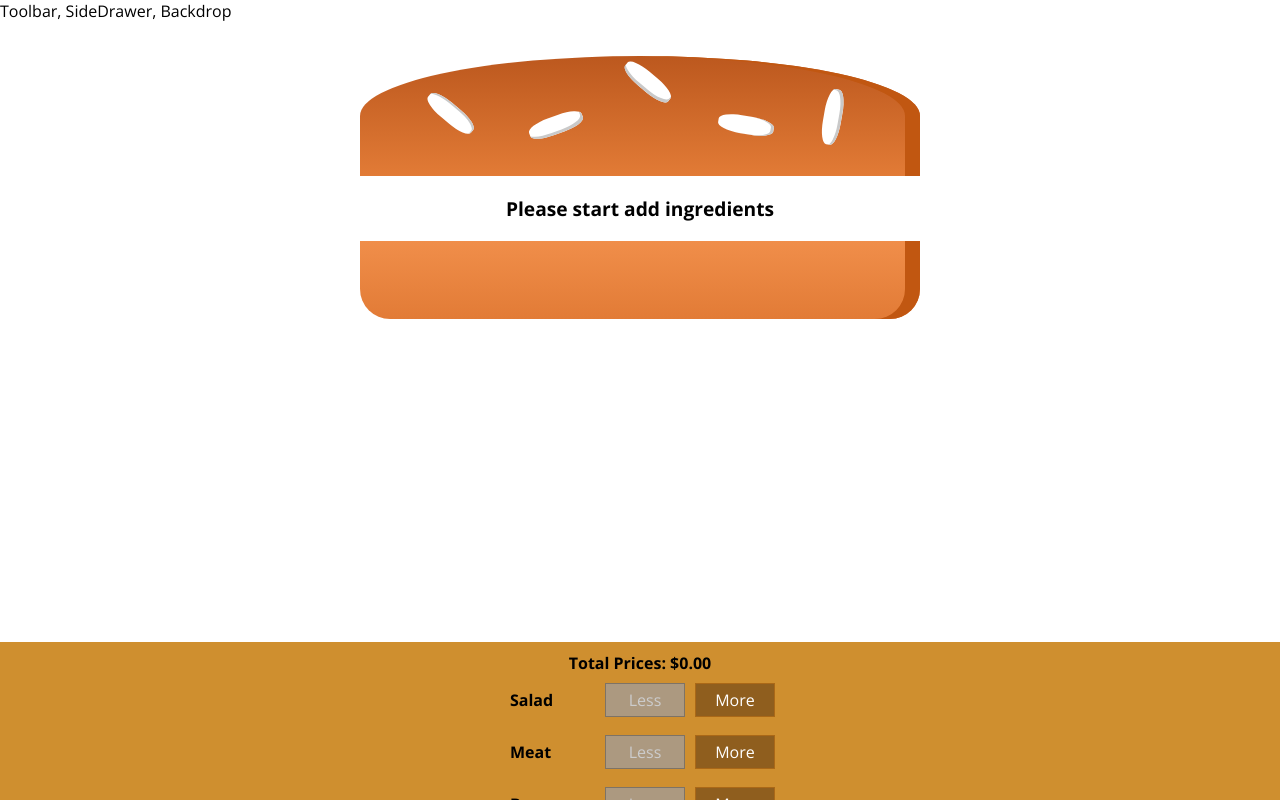
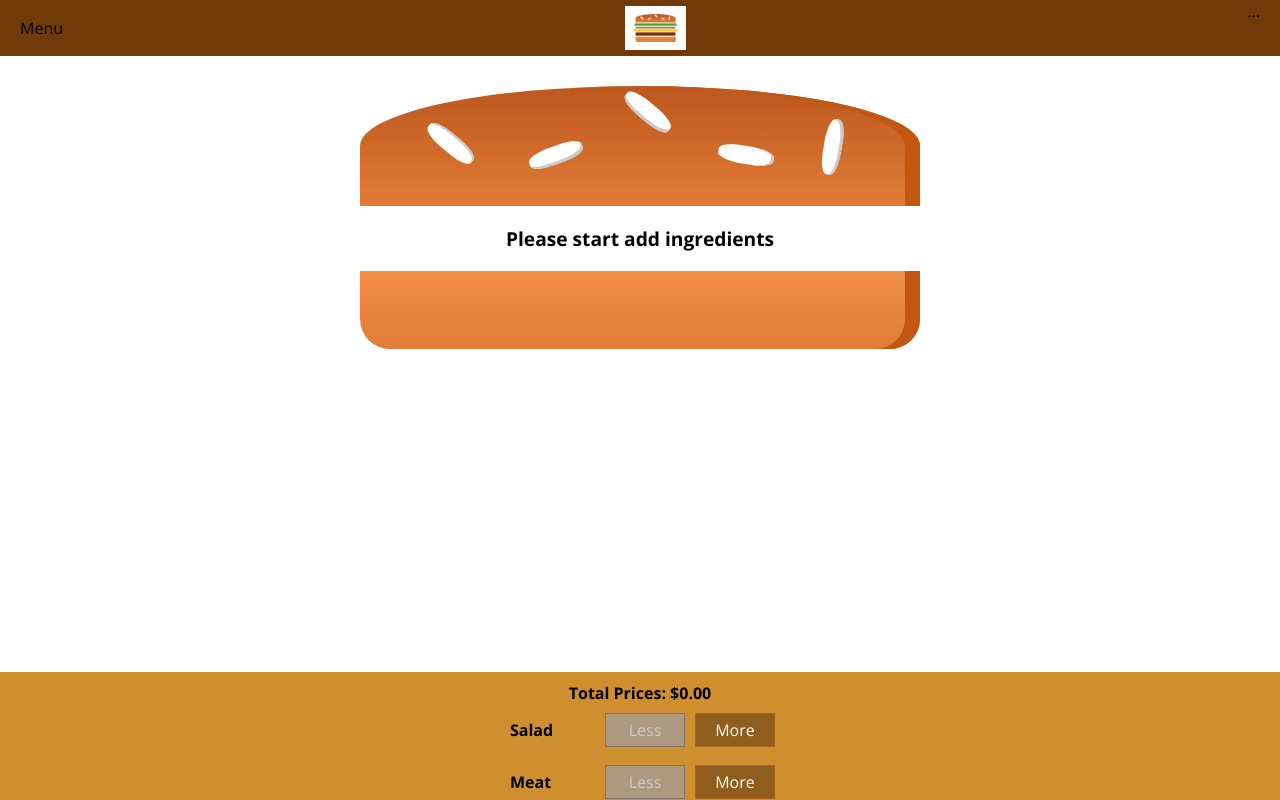
Before and after one commit to haingocvu/burger-builder, a React (Create React App) app: page / in a window 1280 px wide. Shown: the top 800 px of the page. Built offline with nearby package versions, Linux system fonts and the light colour scheme.

Commit message:
toolbar commit 1

```diff
--- a/src/components/Layout/Layout.js
+++ b/src/components/Layout/Layout.js
@@ -1,10 +1,11 @@
 import React from 'react';
 import Aux from '../../hoc/Aux';
+import Toolbar from '../Navigation/Toolbar/Toolbar';
 import classes from './Layout.module.scss';
 
 const Layout = (props) =>
     <Aux>
-        <div>Toolbar, SideDrawer, Backdrop</div>
+        <Toolbar />
         <main className={classes.Content}>
             {props.children}
         </main>
--- a/src/components/Layout/Layout.module.scss
+++ b/src/components/Layout/Layout.module.scss
@@ -1,3 +1,3 @@
 .Content {
-    margin-top: 20px;
+    margin-top: 72px;
 }
--- /dev/null
+++ b/src/components/Logo/Logo.js
@@ -0,0 +1,13 @@
+import React from 'react';
+import burgerLogoUrl from '../../assets/images/burger-logo.png';
+import classes from './Logo.module.scss';
+
+const Logo = (props) => {
+    return (
+        <div className={classes.Logo}>
+            <img src={burgerLogoUrl} alt="Burger Logo" />
+        </div>
+    )
+}
+
+export default Logo;
--- /dev/null
+++ b/src/components/Logo/Logo.module.scss
@@ -0,0 +1,9 @@
+.Logo {
+    height: 80%;
+    background-color: white;
+    padding: 8px;
+    box-sizing: border-box;
+    & img {
+        height: 100%;
+    }
+}
--- /dev/null
+++ b/src/components/Navigation/Toolbar/Toolbar.js
@@ -0,0 +1,15 @@
+import React from 'react';
+import classes from './Toolbar.module.scss';
+import Logo from '../../Logo/Logo';
+
+const Toolbar = (props) => {
+    return (
+        <header className={classes.Toolbar}>
+            <div>Menu</div>
+            <Logo />
+            <nav>...</nav>
+        </header>
+    )
+}
+
+export default Toolbar;
--- /dev/null
+++ b/src/components/Navigation/Toolbar/Toolbar.module.scss
@@ -0,0 +1,18 @@
+.Toolbar {
+    display: flex;
+    flex-direction: row;
+    justify-content: space-between;
+    align-items: center;
+    height: 56px;
+    width: 100%;
+    position: fixed;
+    top: 0;
+    left: 0;
+    background-color: #703B09;
+    padding: 0 20px;
+    box-sizing: border-box;
+    z-index: 90;
+    & nav {
+        height: 100%;
+    }
+}
```
Also changed, not shown: src/components/Navigation/NavigationItems/NavigationItem/NavigationItem.js (added, +11 -0 lines), src/components/Navigation/NavigationItems/NavigationItem/NavigationItem.module.scss (added, +19 -0 lines), src/components/Navigation/NavigationItems/NavigationItems.js (added, +10 -0 lines), src/components/Navigation/NavigationItems/NavigationItems.module.scss (added, +8 -0 lines), src/assets/images/burger-logo.png (added).
